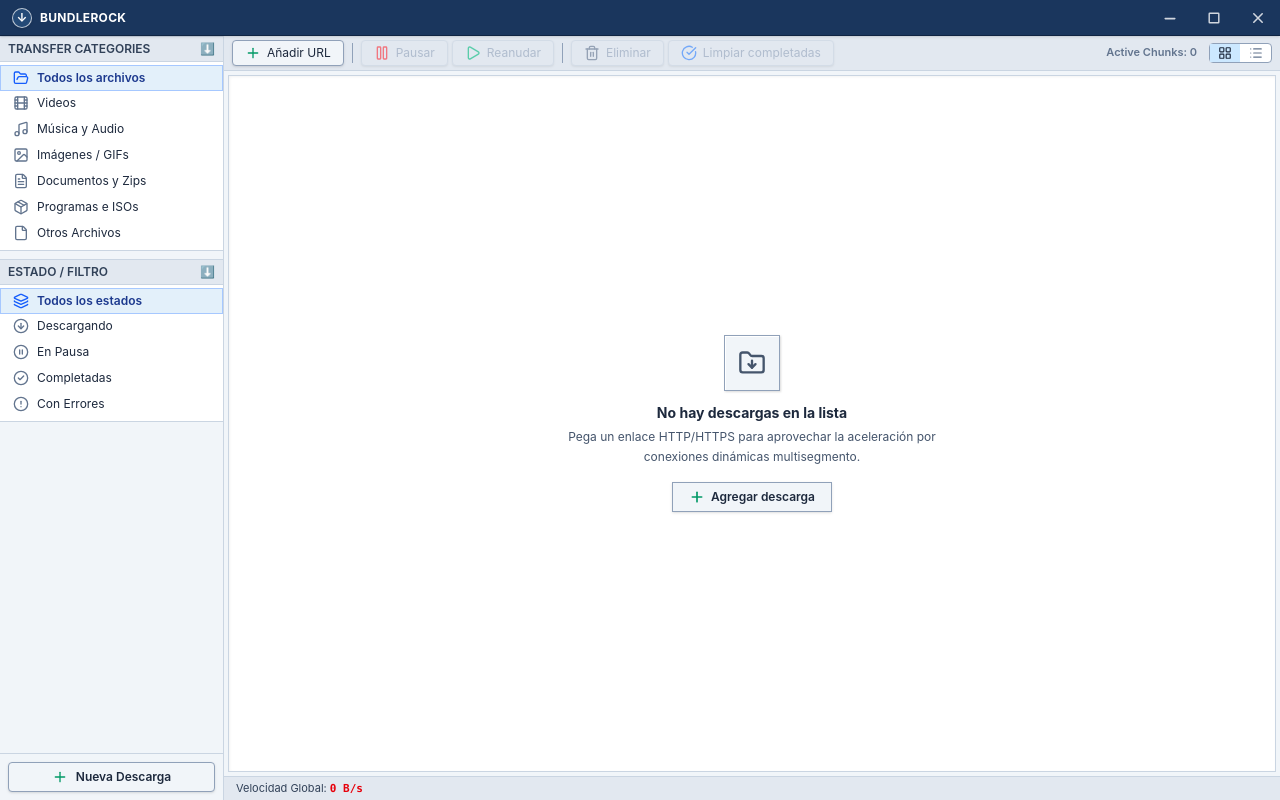
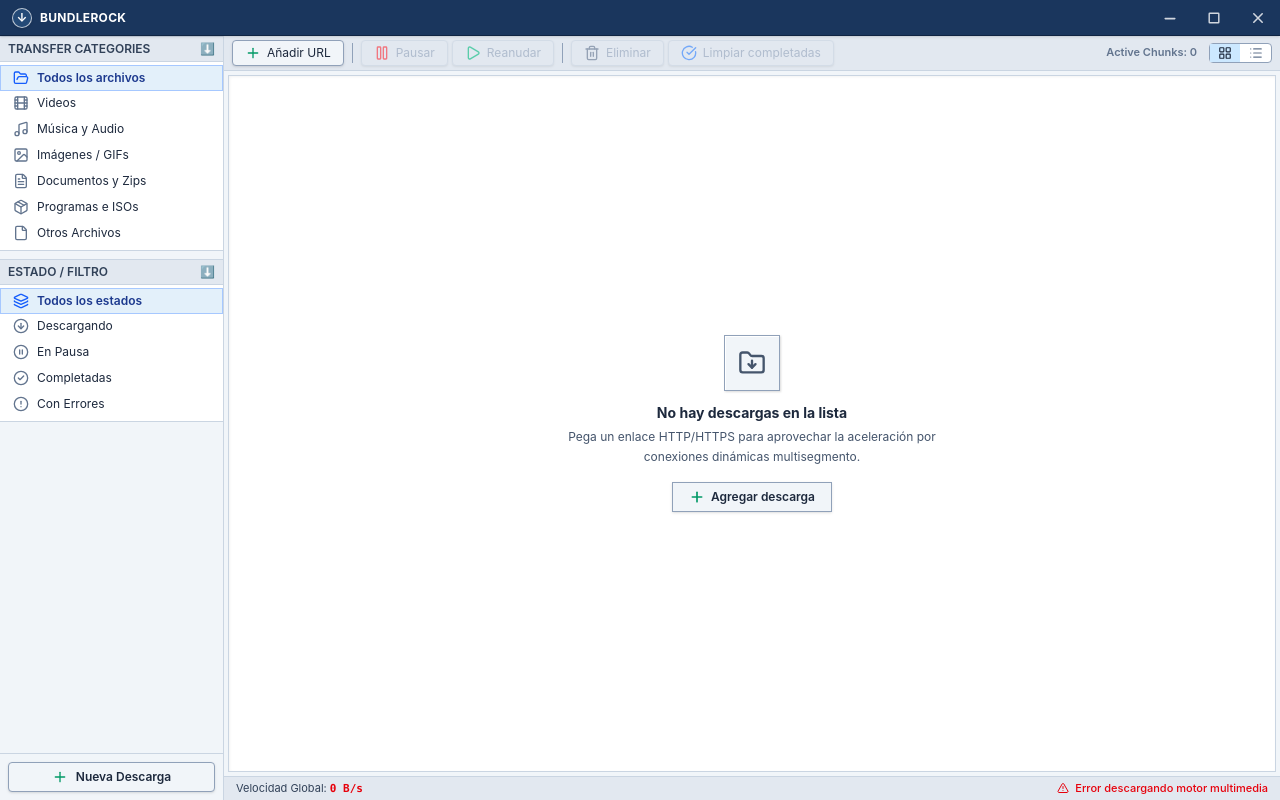
Before and after one commit to Franz2308/bundlerock, a React (Vite) app: page / in a window 1280 px wide. Built offline with nearby package versions, Linux system fonts and the light colour scheme.

Commit message:
feat: auto-download missing yt-dlp and ffmpeg binaries silently on app startup

```diff
--- a/src/App.tsx
+++ b/src/App.tsx
@@ -1,4 +1,5 @@
 import { useState, useEffect, useMemo, useCallback } from 'react';
+import { Loader2, AlertTriangle } from 'lucide-react';
 import { Sidebar } from './components/Sidebar';
 import { Toolbar } from './components/Toolbar';
 import { DownloadItem } from './components/DownloadItem';
@@ -22,6 +23,8 @@
   openContainingFolder,
   onDownloadProgress,
   onDownloadFinished,
+  checkExtractorStatus,
+  installExtractor,
 } from './services/downloadApi';
 import { TitleBar } from './components/TitleBar';
 import { getFileCategory, formatSpeed } from './utils/formatters';
@@ -36,6 +39,27 @@
   const [viewMode, setViewMode] = useState<'detailed' | 'compact'>('detailed');
   const [isNewDownloadOpen, setIsNewDownloadOpen] = useState(false);
   const [inspectingTask, setInspectingTask] = useState<DownloadTask | null>(null);
+
+  const [isInstallingExtractors, setIsInstallingExtractors] = useState(false);
+  const [extractorInstallError, setExtractorInstallError] = useState<string | null>(null);
+
+  // Auto-install extractors silently on mount
+  useEffect(() => {
+    const initExtractors = async () => {
+      try {
+        const status = await checkExtractorStatus();
+        if (!status.ytdlp_installed || !status.ffmpeg_installed) {
+          setIsInstallingExtractors(true);
+          await installExtractor();
+        }
+      } catch (err) {
+        setExtractorInstallError(String(err));
+      } finally {
+        setIsInstallingExtractors(false);
+      }
+    };
+    initExtractors();
+  }, []);
 
   // Active selected task reference
   const selectedTask = useMemo(
@@ -454,13 +478,25 @@
           </main>
 
           {/* Status Bar */}
-          <div className="h-6 bg-slate-200 border-t border-slate-300 flex items-center px-3 text-[11px] text-slate-700 shrink-0">
+          <div className="h-6 bg-slate-200 border-t border-slate-300 flex items-center justify-between px-3 text-[11px] text-slate-700 shrink-0">
             <span>
               Velocidad Global:{' '}
               <b className="text-red-600 font-mono font-bold">
                 {formatSpeed(totalSpeedBps)}
               </b>
             </span>
+            {isInstallingExtractors && (
+              <span className="flex items-center gap-1.5 text-blue-700 font-medium">
+                <Loader2 className="w-3 h-3 animate-spin" />
+                Descargando motor multimedia y dependencias... (1ra vez)
+              </span>
+            )}
+            {extractorInstallError && (
+              <span className="flex items-center gap-1.5 text-red-600 font-medium" title={extractorInstallError}>
+                <AlertTriangle className="w-3 h-3" />
+                Error descargando motor multimedia
+              </span>
+            )}
           </div>
         </div>
       </div>
```
